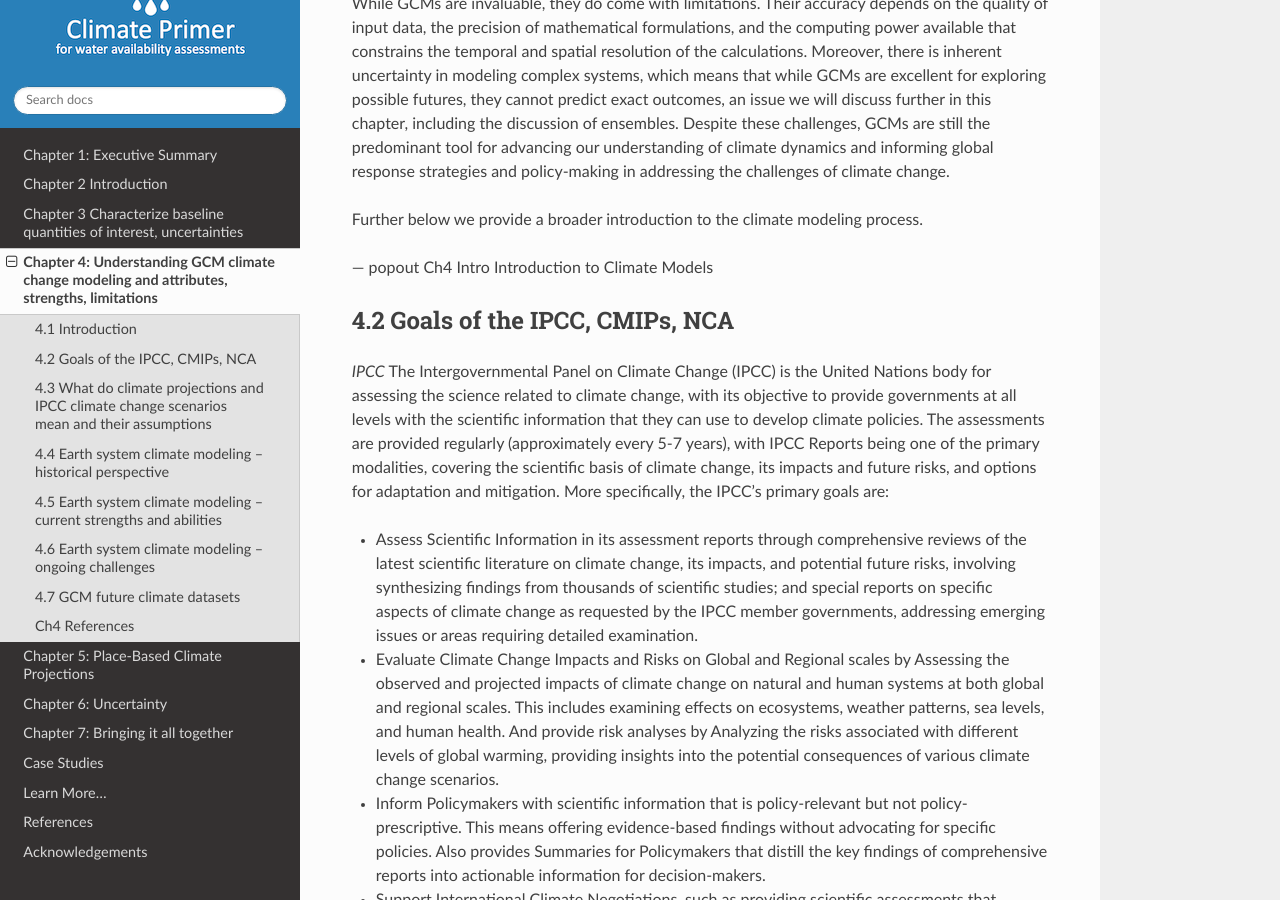
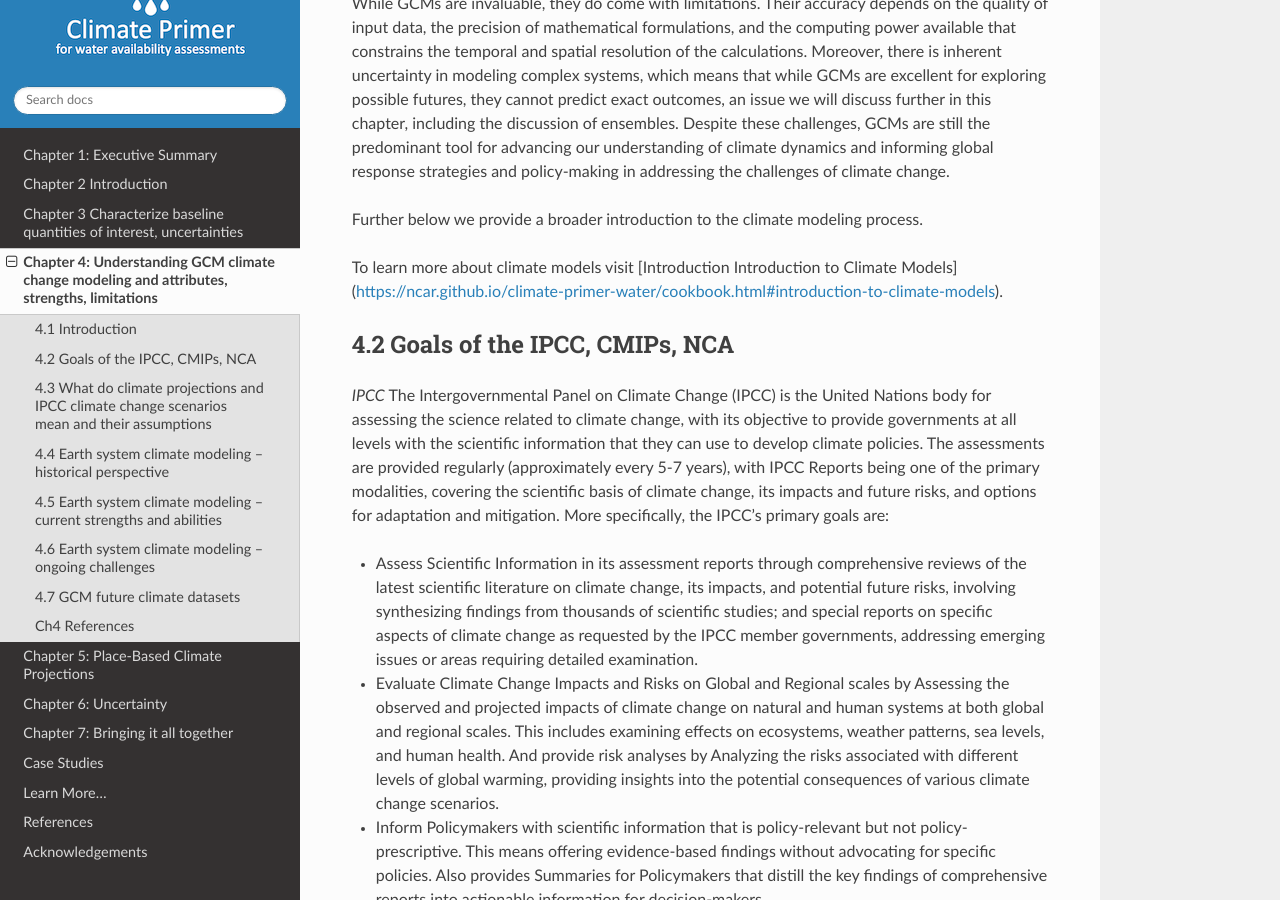
Before and after one commit to NCAR/climate-primer-water, a Sphinx documentation site: the page built from doc/gcms.rst, in a window 1280 px wide and 900 px high, scrolled down 1725 px. Built offline with Sphinx 7.4.7 and the Read the Docs theme 2.0.0, drawn with Linux system fonts in a browser that asks for light colours.

Commit message:
Update gcms.rst

```diff
--- a/doc/gcms.rst
+++ b/doc/gcms.rst
@@ -107,7 +107,7 @@
 Further below we provide a broader introduction to the climate modeling
 process.
 
-— popout Ch4 Intro Introduction to Climate Models
+To learn more about climate models visit [Introduction Introduction to Climate Models](https://ncar.github.io/climate-primer-water/cookbook.html#introduction-to-climate-models).
 
 4.2 Goals of the IPCC, CMIPs, NCA
 ------------------------------------
```
